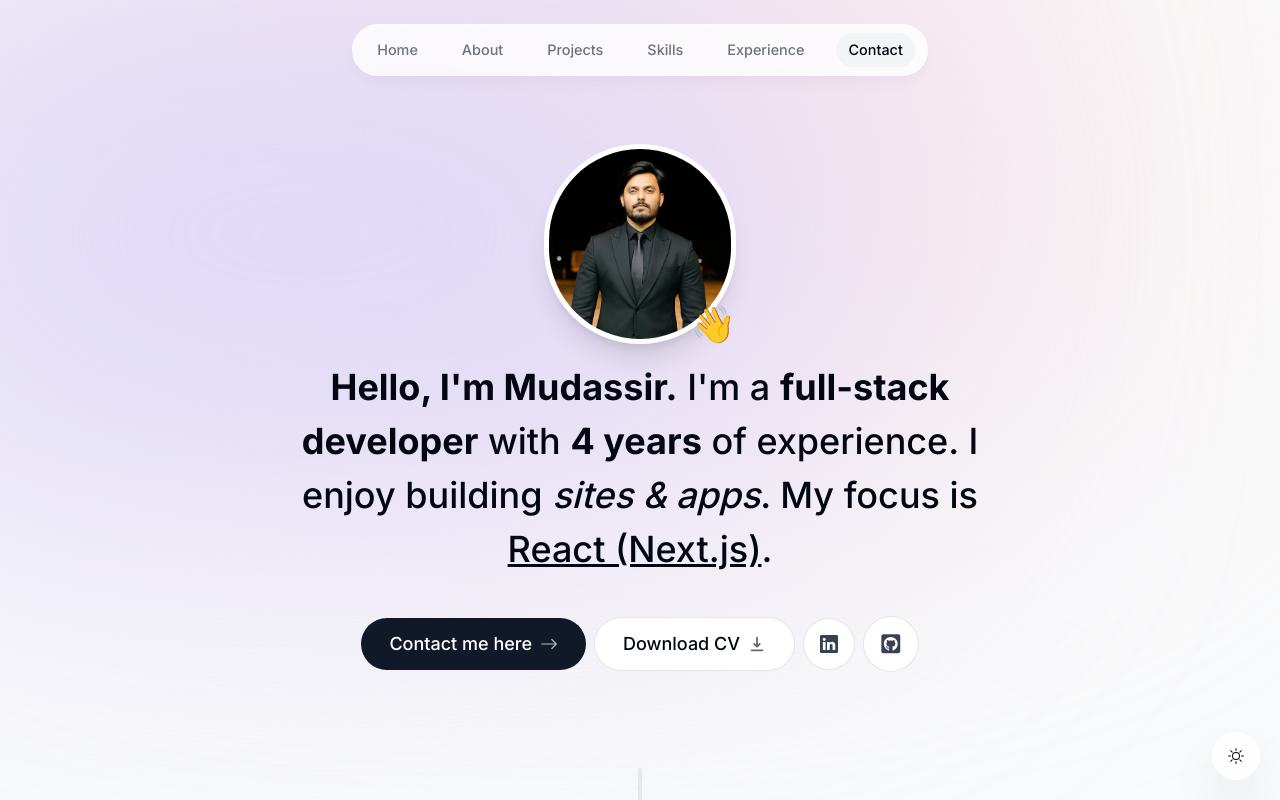
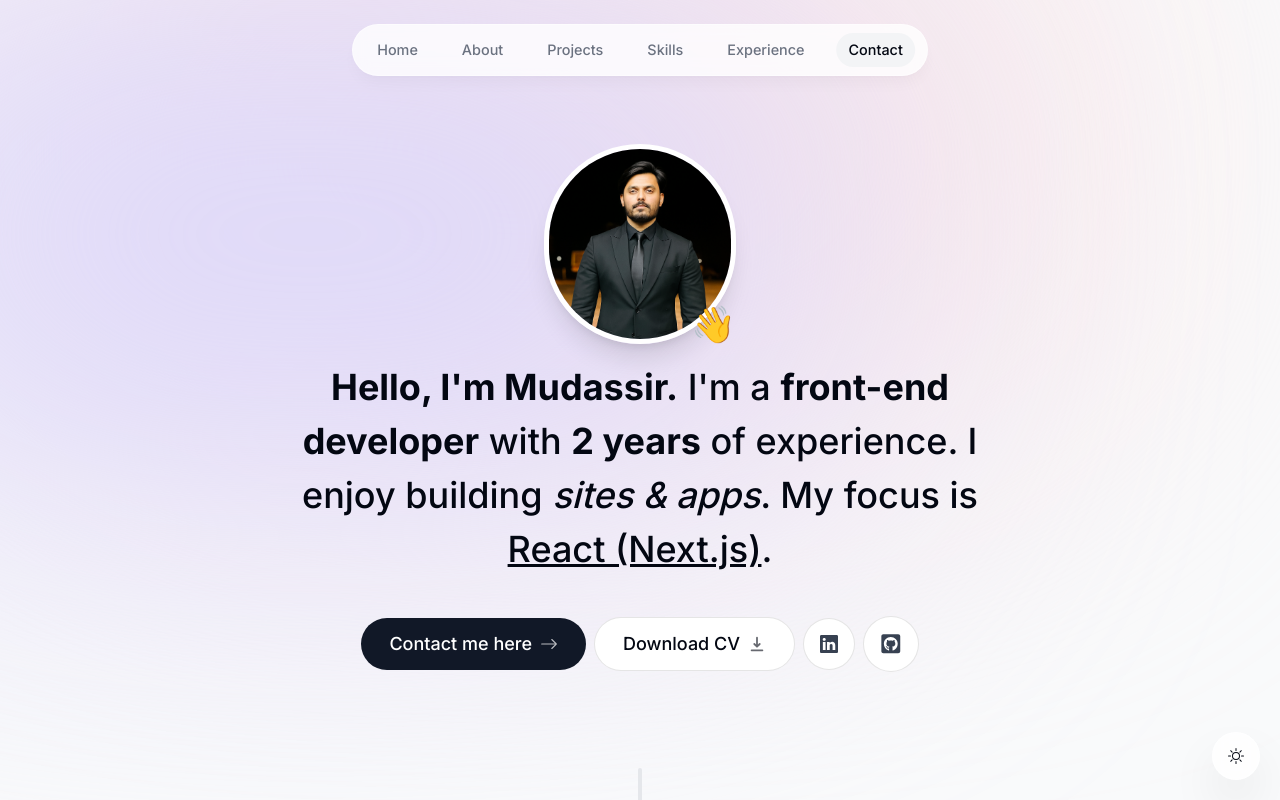
Before and after one commit to madyrock/MG-Portfolio, a Next.js app: page / in a window 1280 px wide. Shown: the top 800 px of the page. Built offline with nearby package versions, Linux system fonts and the light colour scheme; no server answers.

Commit message:
Update intro.tsx
ok

```diff
--- a/components/intro.tsx
+++ b/components/intro.tsx
@@ -63,8 +63,8 @@ export default function Intro() {
         animate={{ opacity: 1, y: 0 }}
       >
         <span className="font-bold">Hello, I'm Mudassir.</span> I'm a{" "}
-        <span className="font-bold">full-stack developer</span> with{" "}
-        <span className="font-bold">4 years</span> of experience. I enjoy
+        <span className="font-bold">front-end developer</span> with{" "}
+        <span className="font-bold">2 years</span> of experience. I enjoy
         building <span className="italic">sites & apps</span>. My focus is{" "}
         <span className="underline">React (Next.js)</span>.
       </motion.h1>
```
